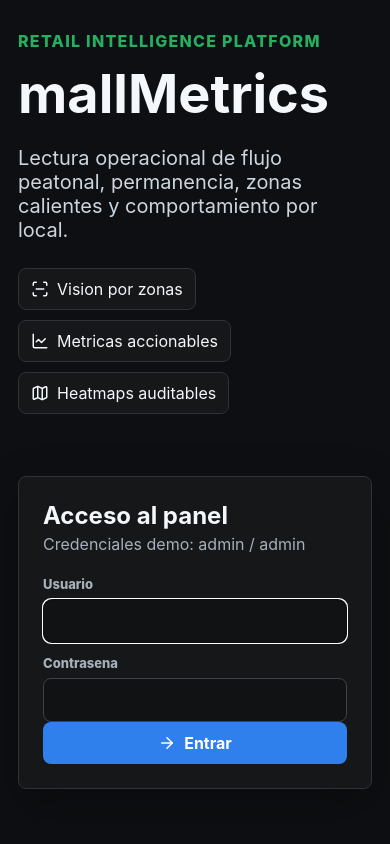
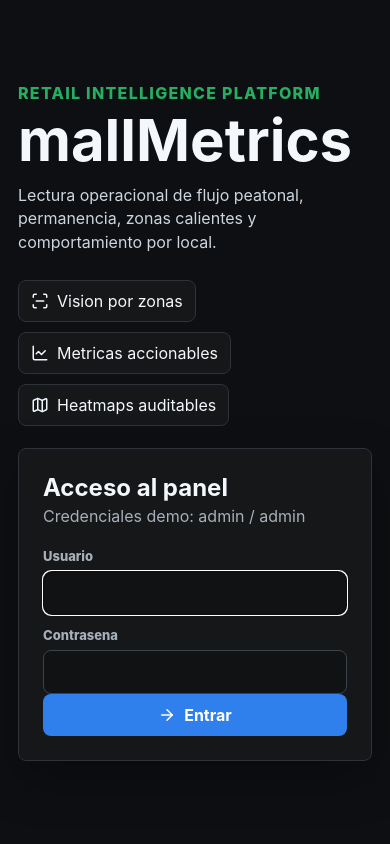
Before and after one commit to eeminionn/mallMetrics, a Django app: page /login/ in a window 390 px wide. Run offline with Django 4.2, Linux system fonts and the light colour scheme.

Commit message:
Fix unauthenticated login layout

```diff
--- a/analytics/static/analytics/styles.css
+++ b/analytics/static/analytics/styles.css
@@ -34,6 +34,17 @@ button, input { font: inherit; }
   min-height: 100vh;
   display: grid;
   grid-template-columns: 280px minmax(0, 1fr);
+}
+
+.app-shell.auth-shell {
+  display: block;
+}
+
+.app-shell.auth-shell .content {
+  min-height: 100vh;
+  display: grid;
+  place-items: center;
+  padding: 32px;
 }
 
 .sidebar {
@@ -351,6 +362,7 @@ th {
 }
 
 .login-view {
+  width: min(1180px, 100%);
   min-height: calc(100vh - 60px);
   display: grid;
   grid-template-columns: minmax(0, 1fr) 420px;
@@ -360,7 +372,8 @@ th {
 
 .login-hero h1 {
   margin: 10px 0;
-  font-size: clamp(54px, 8vw, 98px);
+  font-size: clamp(52px, 7vw, 88px);
+  line-height: .95;
   letter-spacing: 0;
 }
 
@@ -368,6 +381,7 @@ th {
   max-width: 700px;
   color: #cdd6df;
   font-size: 20px;
+  line-height: 1.45;
 }
 
 .product-tag {
@@ -664,8 +678,22 @@ input[type="file"] {
 }
 
 @media (max-width: 640px) {
-  .content { padding: 18px; }
+  .content,
+  .app-shell.auth-shell .content { padding: 18px; }
   .page-bar { display: grid; }
   .kpi-grid,
   .workflow { grid-template-columns: 1fr; }
+
+  .login-view {
+    min-height: auto;
+    gap: 22px;
+  }
+
+  .login-hero h1 {
+    font-size: clamp(42px, 15vw, 58px);
+  }
+
+  .login-hero p {
+    font-size: 16px;
+  }
 }
--- a/analytics/templates/analytics/base.html
+++ b/analytics/templates/analytics/base.html
@@ -10,7 +10,7 @@
   <link rel="stylesheet" href="{% static 'analytics/styles.css' %}">
 </head>
 <body>
-  <div class="app-shell">
+  <div class="app-shell{% if not user.is_authenticated %} auth-shell{% endif %}">
     {% if user.is_authenticated %}
       <aside class="sidebar">
         <a class="brand" href="{% url 'dashboard' %}" aria-label="mallMetrics">
```
